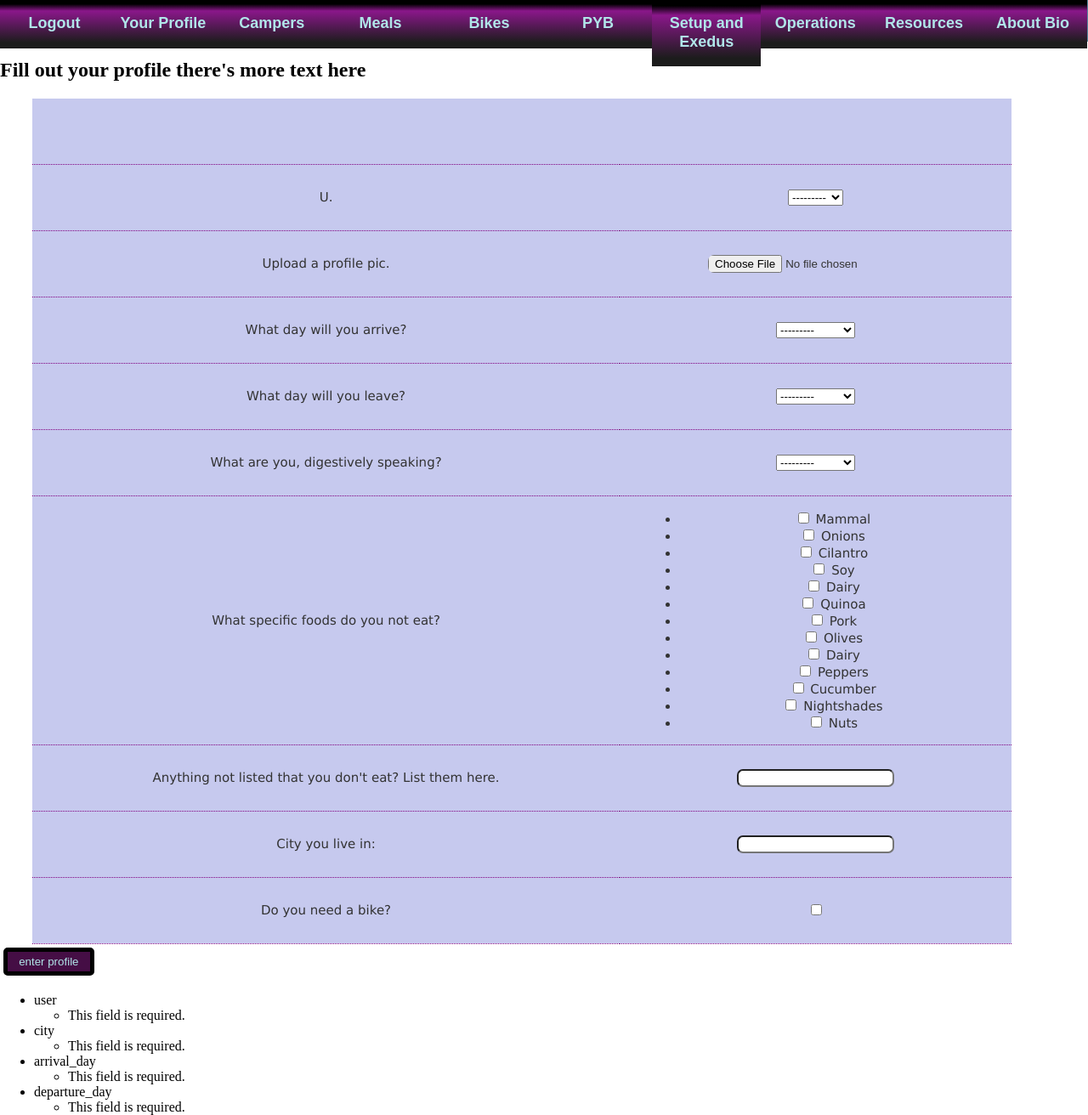
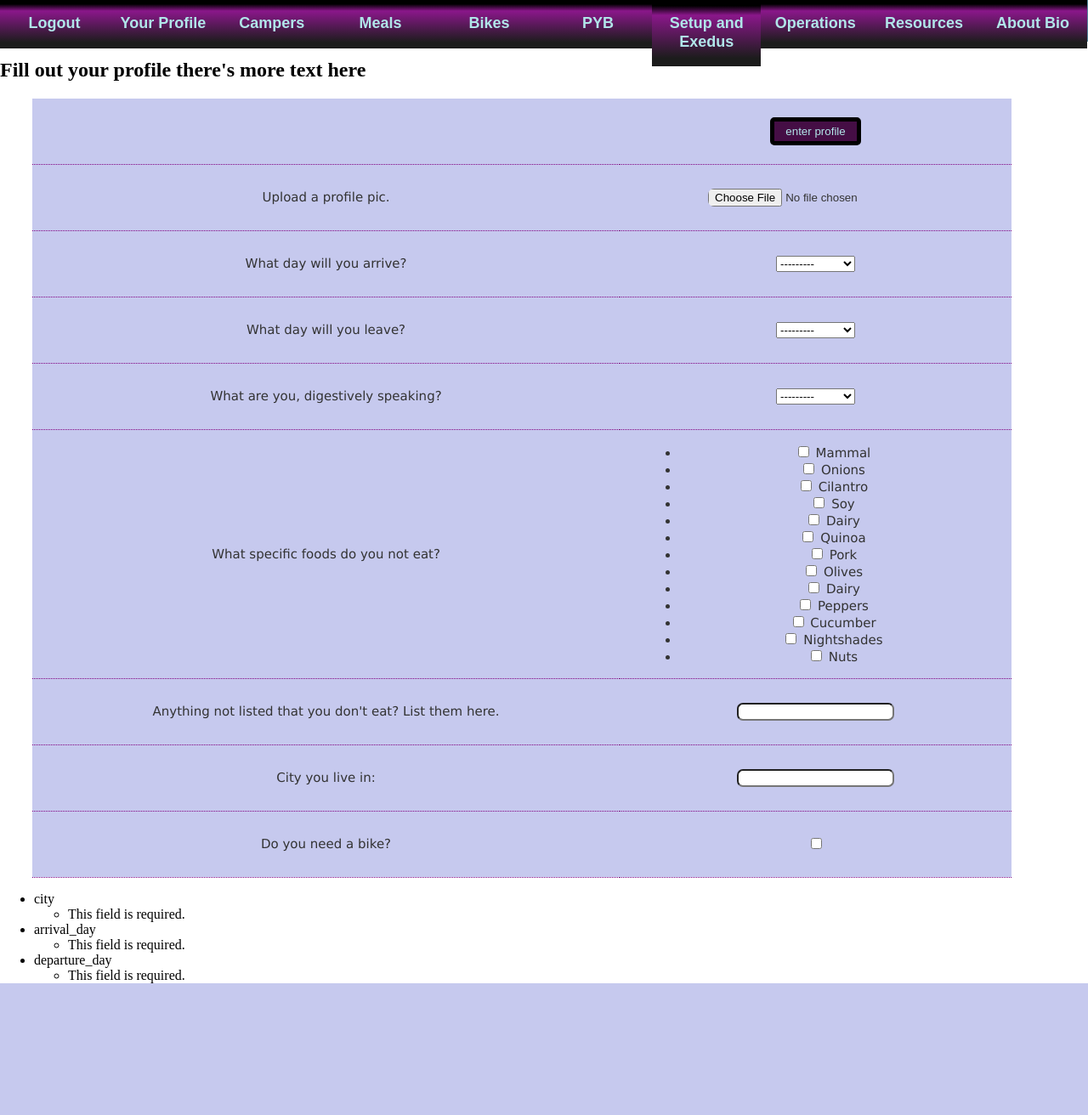
Before and after one commit to beckastar/BurningManCampApp, a Django app: page /profile/ in a window 1280 px wide. Shown: the part 121-1433 px from the top of the page at 85% size. After the commit the page ends 1278 px from the top, so only its background shows below. Run offline with Django 3.2, Linux system fonts and the light colour scheme; the visitor is signed in with stand-in values (Sample User, id 1); data comes from the database, SQL or seed files in the repository; parts of the project's set-up code (start-up, migrations or seed data) failed here and were passed over; some libraries are stand-ins or nearby versions; some web fonts are replaced.

Commit message:
profile form edits only logged in user.

```diff
--- a/bioluminati/camp/forms.py
+++ b/bioluminati/camp/forms.py
@@ -51,8 +51,9 @@ class UserProfileForm(ModelForm):
           (Nightshades, "Nightshades"),
           (Nuts, "Nuts")
         )
+
         model = UserProfile
-        fields = ('user','picture', 'city',
+        fields = ('picture', 'city',
                 'needs_camp_bike', 'diet_lifestyle',
                 'other_restrictions', 'arrival_day',
                 'departure_day', 'meal_restrictions')
--- a/bioluminati/camp/templates/profile.html
+++ b/bioluminati/camp/templates/profile.html
@@ -7,8 +7,9 @@
 		<form action="/profile/" method="post">
 	<table id="profile_table" class="gradienttable table_with_form">
 			{% csrf_token %}
-		    	<thead><tr id="profile_submit_row"><td></td><td></td></tr>
-		    	<tr><td>U.</td><td> {{form.user}}</td></tr>
+		    	<thead><tr id="profile_submit_row"><td></td><td><input class="table_button" type="submit" value="enter profile"></td></tr>
+
+		    	<!-- <tr><td>U.</td><td> {{form.user}}</td></tr> -->
 			    <tr><td>Upload a profile pic.</td><td> {{form.picture}}</td></tr>
 			    <tr><td>What day will you arrive?</td><td>{{form.arrival_day}}</td></tr>
 				<tr><td>What day will you leave?</td><td>{{form.departure_day}}</td></tr>
@@ -18,7 +19,6 @@
 			    <tr><td>City you live in: </td><td>{{form.city}}</td></tr>
 			    <tr><td>Do you need a bike? </td><td>{{form.needs_camp_bike}}</td></tr>
 	</table>
-		<input class="table_button" type="submit" value="enter profile">
 			</form>
 </div>
 
--- a/bioluminati/camp/views.py
+++ b/bioluminati/camp/views.py
@@ -143,24 +143,16 @@ def show_signup_table(request):
 #     return
 
 # form is not valid
+@login_required
 def profile(request):
-    form = UserProfileForm(request.POST, instance=request.user)
-    print(request.user)
+    form = UserProfileForm(request.POST)
     if request.method == 'POST':
-        form = UserProfileForm(request.POST)
         if form.is_valid():
-            # save the form
-            # UserProfile.user = request.user
-            print("is valid")
-            # form.save(commit=False)
-            form.fields['user']=request.user
-            # user = UserProfile.objects.get(user=request.user)
-            form.save(commit=True)
-            print("saved")
+            userprofile = form.save(commit=False)
+            userprofile.user = request.user
+            userprofile.save()
         else:
-            print("not valid")
             print(messages.error(request, "Error"))
-            # form = UserProfileForm()
     return render(request, "profile.html", RequestContext(request, {'form': form, 'profile': profile,}))
 
 
```
Also changed, not shown: bioluminati/camp/models.py (+0 -20 lines).
